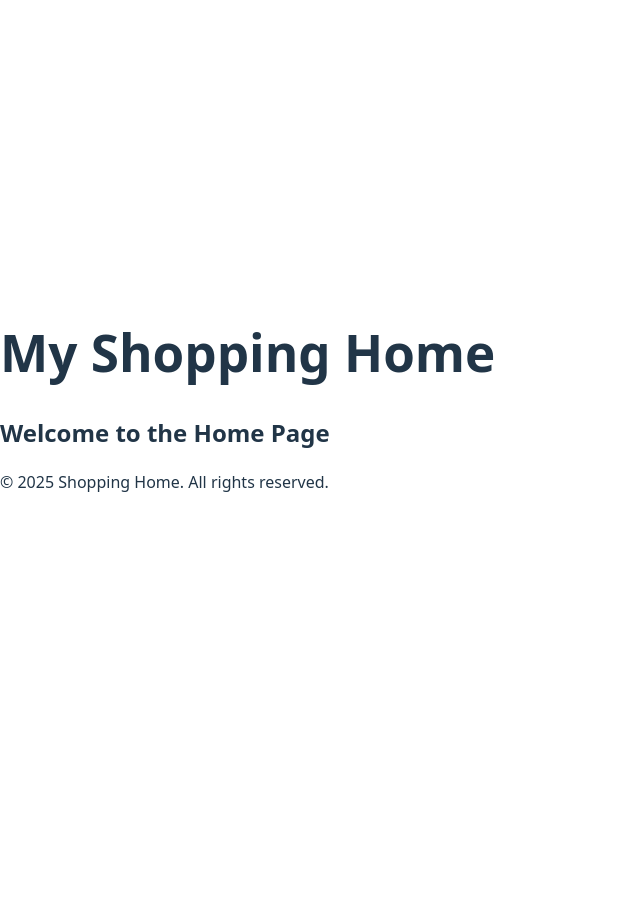
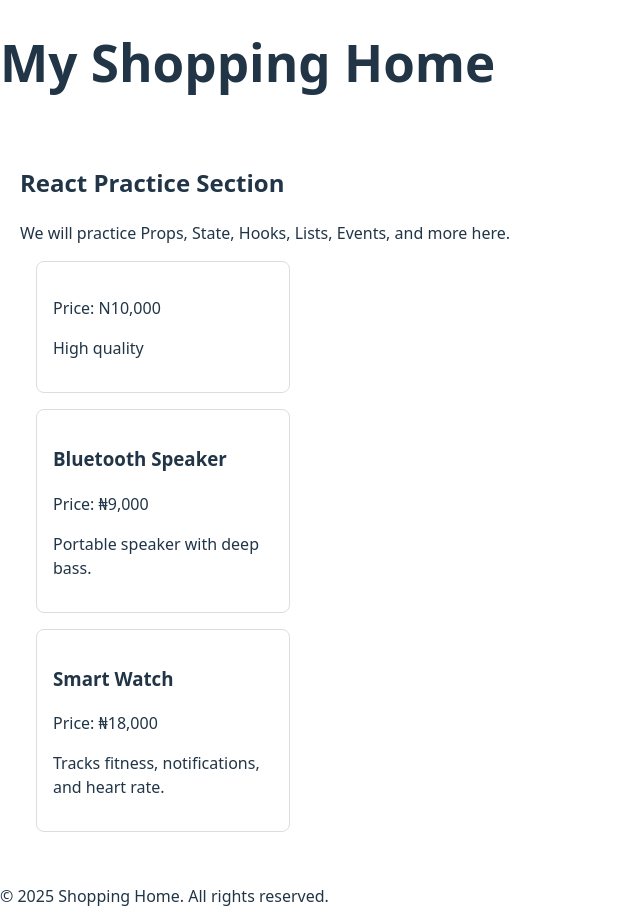
Before and after one commit to kinas01/My-React-App, a React (Vite) app: page / in a window 1280 px wide. Shown: the whole page, without its empty margins (0-640 px from the left). Before the commit the page ends 800 px from the top, so only its background shows below. Built offline with nearby package versions, Linux system fonts and the light colour scheme.

Commit message:
Added Practice, ProductCard and updated content

```diff
--- a/src/App.jsx
+++ b/src/App.jsx
@@ -1,12 +1,13 @@
 import Header from "./components/Header";
 import Footer from "./components/Footer";
 import Home from "./pages/Home";
+import Practice from "./practice/Practice";
 
 function App() {
   return (
     <div>
       <Header />
-      <Home />
+      <Practice />
       <Footer />
     </div>
   );
--- /dev/null
+++ b/src/practice/Practice.jsx
@@ -0,0 +1,35 @@
+
+import ProductCard from "./ProductCard";
+
+
+function Practice() {
+    return(
+        <div style={{padding: "20px"}}>
+            <h2> React Practice Section</h2>
+            <p> We will practice Props, State, Hooks, Lists, Events, and more here.</p>
+
+            <ProductCard
+            tittle="Wireless Earbuds"
+            price="N10,000"
+            description="High quality"
+            />
+
+             <ProductCard
+        title="Bluetooth Speaker"
+        price="₦9,000"
+        description="Portable speaker with deep bass."
+      />
+
+      <ProductCard
+        title="Smart Watch"
+        price="₦18,000"
+        description="Tracks fitness, notifications, and heart rate."
+      />
+
+        </div>
+    );
+}
+
+
+
+export default Practice;
--- /dev/null
+++ b/src/practice/ProductCard.jsx
@@ -0,0 +1,19 @@
+
+
+function ProductCard(props) {
+    return (
+        <div style={{
+            border: "1px solid #ddd",
+            padding: "16px",
+            margin: "16px",
+            borderRadius: "8px",
+            width: "220px",
+        }}>
+            <h3>{props.title}</h3>
+            <p>Price: {props.price}</p>
+            <p>{props.description}</p>
+        </div>
+    );
+}
+
+export default ProductCard;
```
Also changed, not shown: src/pages/Contact.jsx (+10 -0 lines), src/practice/ConditionalText.jsx (added), src/practice/Counter.jsx (added), src/practice/ListExample.jsx (added), src/practice/UserCard.jsx (added), 1 other file (tests, documents, lock files or other folders).
